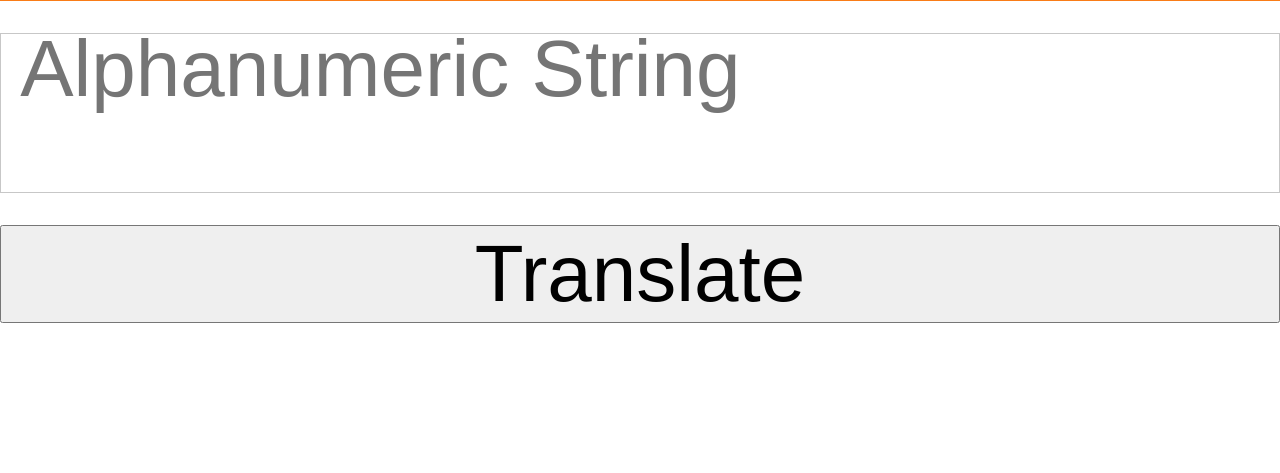
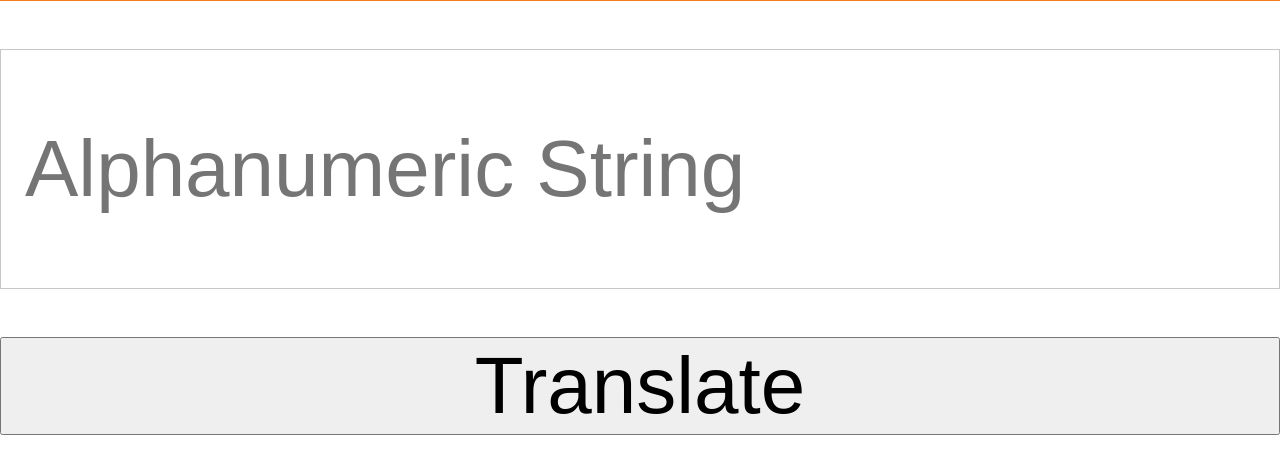
Before and after one commit to CodingFree/MD5-Webapp, a plain HTML site: page index.html in a window 1280 px wide. Shown: the part 111-584 px from the top of the page. Drawn offline with Linux system fonts and the light colour scheme.

Commit message:
Orientation lock, keyup event and (again) input

```diff
--- a/index.html
+++ b/index.html
@@ -19,7 +19,7 @@
             </header>
             <article>
                 <form id="translationForm" name="normalString">
-                    <textarea name=myString type="text" placeholder="Alphanumeric String"></textarea>
+                    <input id="myInput" name=myString type="text" placeholder="Alphanumeric String"></input>
                     <button type="submit" id="translateButton">Translate</button>
                 </form>
             </article>
--- a/scripts/main.js
+++ b/scripts/main.js
@@ -9,9 +9,18 @@ translateForm.addEventListener("submit", function(event){
 }, true);
 
 translateButton.addEventListener("click", function (event) {
+    updateText();
+});
+
+var myInput = document.getElementById("myInput");
+myInput.addEventListener("keyup", function (event) {
+    updateText();
+});
+
+function updateText(){
     var normal = document.normalString.myString.value;
     result.innerHTML = md5(normal);
 
     //Se evita que se ejecute la acción por defecto.
     event.preventDefault ? event.preventDefault() : (event.returnValue = false);
-});
+}
--- a/styles/main.css
+++ b/styles/main.css
@@ -14,11 +14,12 @@ header{
   height: auto !important;
 }
 
-textarea{
-  margin-top: 2rem !important;
-  margin-bottom: 2rem !important;
+input{
+  margin-top: 3rem !important;
+  margin-bottom: 3rem !important;
   font-size: 5rem !important;
-  height: auto;
+  display: inline-block !important;
+  height: 3em !important;
 }
 
 p{
```
Also changed, not shown: 1 other file.
